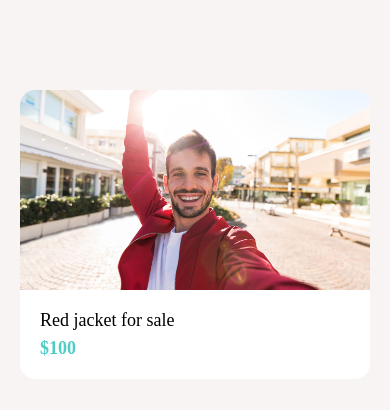
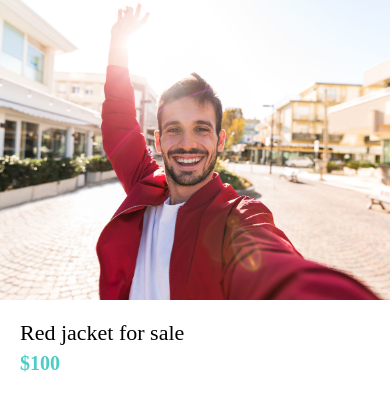
Before and after one commit to anggifergian/donewithit, a React Native app: screen / in a window 390 px wide. Shown: the top 410 px of the page. Built offline with nearby package versions, Linux system fonts and the light colour scheme.

Commit message:
Building the listing details screen

```diff
--- a/App.js
+++ b/App.js
@@ -2,31 +2,8 @@
 import { StyleSheet, View } from "react-native";
 import WelcomeScreen from "./app/screens/WelcomeScreen";
 import AppCard from "./app/components/AppCard";
+import ListingDetailsScreen from "./app/screens/ListingDetailsScreen";
 
 export default function App() {
-  return (
-    <View
-      style={{
-        flex: 1,
-        backgroundColor: "#f8f4f4",
-        padding: 20,
-        paddingTop: 90,
-      }}
-    >
-      <AppCard
-        title="Red jacket for sale"
-        subTitle="$100"
-        image={require("./app/assets/jacket.jpg")}
-      />
-    </View>
-  );
+  return <ListingDetailsScreen />;
 }
-
-const styles = StyleSheet.create({
-  container: {
-    flex: 1,
-    backgroundColor: "#fff",
-    alignItems: "center",
-    justifyContent: "center",
-  },
-});
--- /dev/null
+++ b/app/screens/ListingDetailsScreen.js
@@ -0,0 +1,38 @@
+import React from "react";
+import { Image, StyleSheet, View } from "react-native";
+import AppText from "../components/AppText";
+import colors from "../config/colors";
+
+function ListingDetailsScreen() {
+  return (
+    <View>
+      <Image style={styles.image} source={require("../assets/jacket.jpg")} />
+      <View style={styles.detailsContainer}>
+        <AppText style={styles.title}>Red jacket for sale</AppText>
+        <AppText style={styles.price}>$100</AppText>
+      </View>
+    </View>
+  );
+}
+
+const styles = StyleSheet.create({
+  detailsContainer: {
+    padding: 20,
+  },
+  image: {
+    width: "100%",
+    height: 300,
+  },
+  price: {
+    color: colors.secondary,
+    fontWeight: "bold",
+    fontSize: 20,
+    marginVertical: 6,
+  },
+  title: {
+    fontSize: 22,
+    fontWeight: "500",
+  },
+});
+
+export default ListingDetailsScreen;
```
